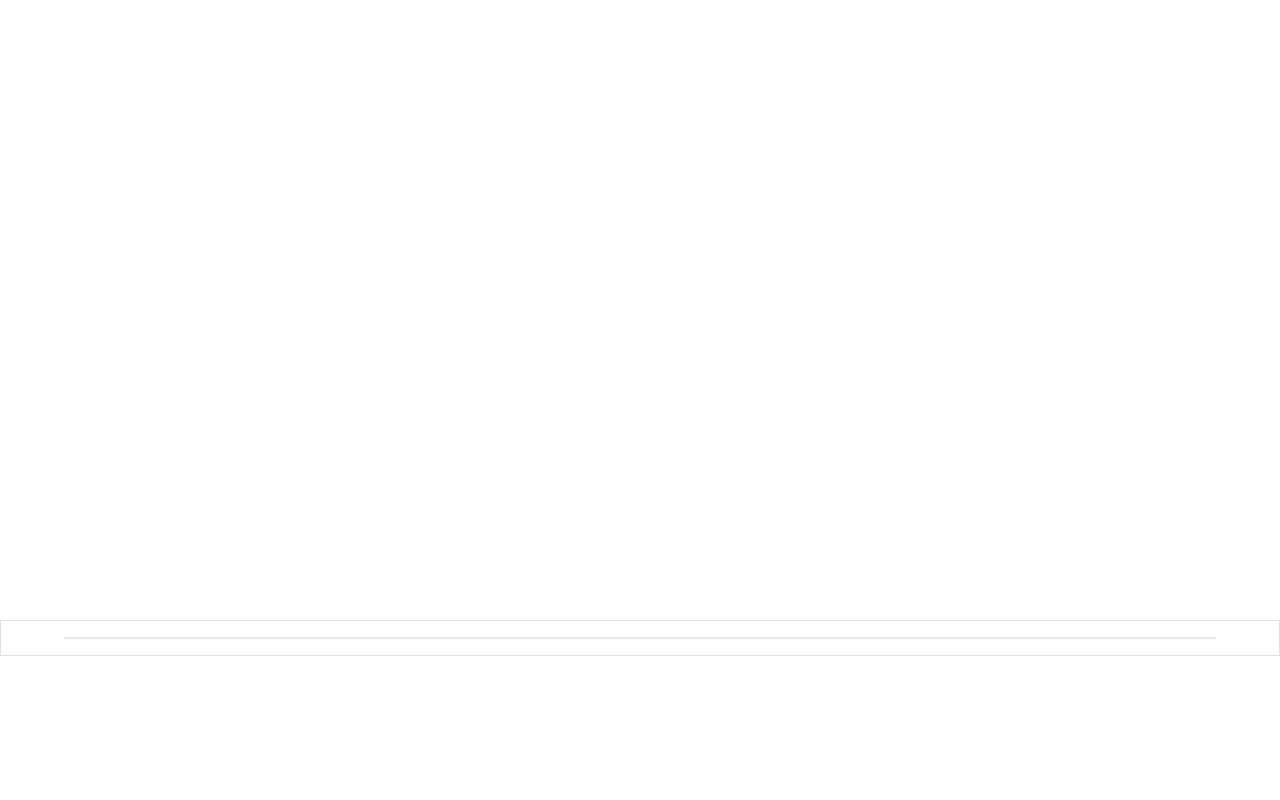
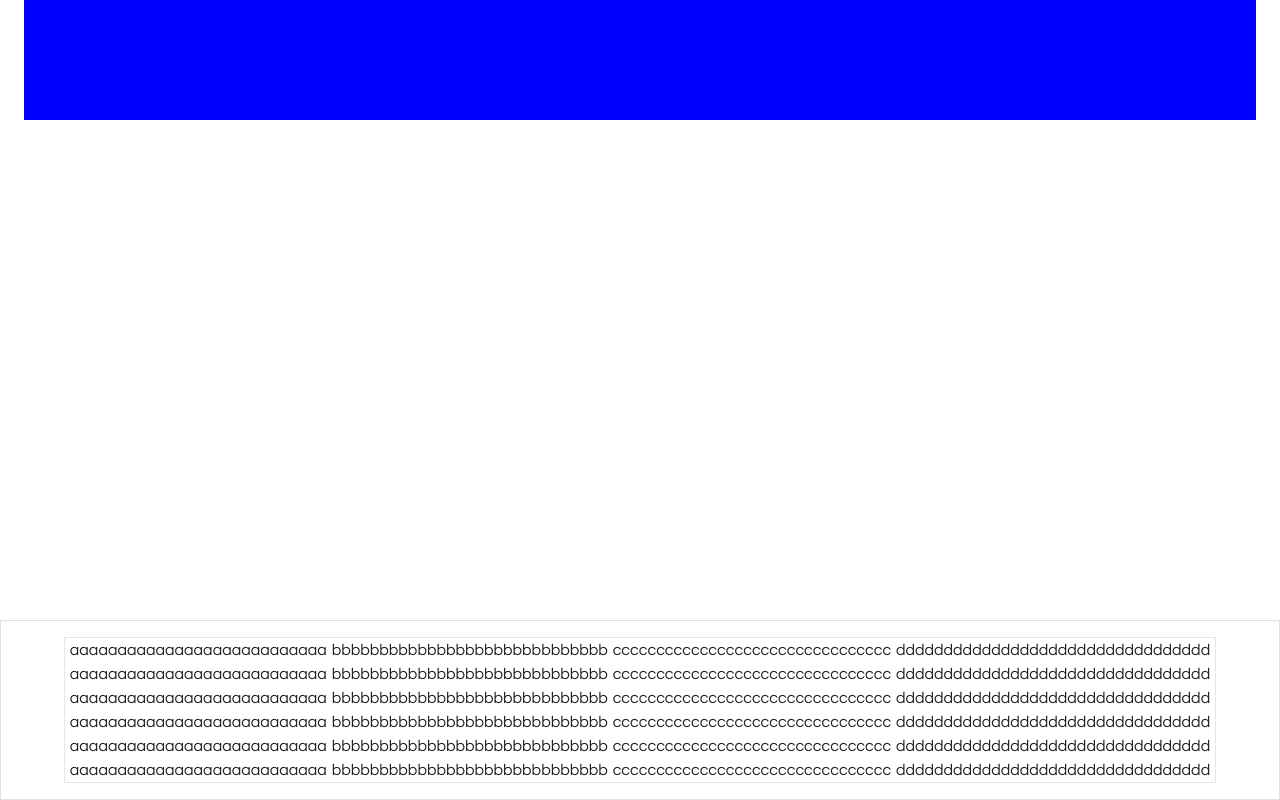
Before and after one commit to reaozoraa/cendrawasih-ticket, a Next.js app: page / in a window 1280 px wide. Shown: the part 597-1397 px from the top of the page. Before the commit the page ends 1253 px from the top, so only its background shows below. Built offline with nearby package versions, Linux system fonts and the light colour scheme.

Commit message:
try routing

```diff
--- /dev/null
+++ b/components/HotelCard.js
@@ -0,0 +1,5 @@
+import {
+    AppBar, Box, Toolbar, CssBaseline, IconButton, Typography, Menu,
+    Container, Avatar, Button, Tooltip, MenuItem, Card, CardActions,
+    CardContent, Tabs, Tab  }
+from '@mui/material/'
--- a/components/inputs/FlightSearch.js
+++ b/components/inputs/search/FlightSearch.js
@@ -7,6 +7,7 @@ FormLabel, TextField, Grid, Checkbox, InputLabel, OutlinedInput }
 from '@mui/material/'
 
 import SyncAlt from '@mui/icons-material/SyncAlt';
+import East from '@mui/icons-material/East';
 import PropTypes from 'prop-types';
 import Image from 'next/image';
 import { Flight } from '@mui/icons-material';
@@ -88,7 +89,7 @@ export default function FlightSearch() {
                         onChange={(newValue) => setDate(newValue)}
                     />
                     </LocalizationProvider>
-                    <SyncAlt sx={{ fontSize: "30px"}} />
+                    <East></East>
                     <LocalizationProvider dateAdapter={AdapterDayjs}>
                     <DatePicker
                         label="Tanggal Pergi"
--- a/components/layouts/Footer.js
+++ b/components/layouts/Footer.js
@@ -29,14 +29,45 @@ export default function Footer() {
         <Box
           sx={{
             flexGrow: 1,
-            justifyContent: "center",
             display: "flex",
             mb: 2,
           }}
-          className='border flex flex-wrap'
+          className='border flex flex-wrap justify-evenly'
         >
           <Box>
+            <h3>aaaaaaaaaaaaaaaaaaaaaaaaaaa</h3>
+            <h3>aaaaaaaaaaaaaaaaaaaaaaaaaaa</h3>
+            <h3>aaaaaaaaaaaaaaaaaaaaaaaaaaa</h3>
+            <h3>aaaaaaaaaaaaaaaaaaaaaaaaaaa</h3>
+            <h3>aaaaaaaaaaaaaaaaaaaaaaaaaaa</h3>
+            <h3>aaaaaaaaaaaaaaaaaaaaaaaaaaa</h3>
+          </Box>
 
+          <Box>
+            <h3>bbbbbbbbbbbbbbbbbbbbbbbbbbbbb</h3>
+            <h3>bbbbbbbbbbbbbbbbbbbbbbbbbbbbb</h3>
+            <h3>bbbbbbbbbbbbbbbbbbbbbbbbbbbbb</h3>
+            <h3>bbbbbbbbbbbbbbbbbbbbbbbbbbbbb</h3>
+            <h3>bbbbbbbbbbbbbbbbbbbbbbbbbbbbb</h3>
+            <h3>bbbbbbbbbbbbbbbbbbbbbbbbbbbbb</h3>
+          </Box>
+
+          <Box>
+            <h3>cccccccccccccccccccccccccccccccc</h3>
+            <h3>cccccccccccccccccccccccccccccccc</h3>
+            <h3>cccccccccccccccccccccccccccccccc</h3>
+            <h3>cccccccccccccccccccccccccccccccc</h3>
+            <h3>cccccccccccccccccccccccccccccccc</h3>
+            <h3>cccccccccccccccccccccccccccccccc</h3>
+          </Box>
+
+          <Box>
+            <h3>ddddddddddddddddddddddddddddddddd</h3>
+            <h3>ddddddddddddddddddddddddddddddddd</h3>
+            <h3>ddddddddddddddddddddddddddddddddd</h3>
+            <h3>ddddddddddddddddddddddddddddddddd</h3>
+            <h3>ddddddddddddddddddddddddddddddddd</h3>
+            <h3>ddddddddddddddddddddddddddddddddd</h3>
           </Box>
         </Box>
       </Container>
--- a/pages/index.js
+++ b/pages/index.js
@@ -16,8 +16,8 @@ import { Questrial } from 'next/font/google'
 
 import Footer from '../components/layouts/Footer';
 import Navbar from '../components/layouts/Navbar';
-import FlightSearch from '../components/inputs/FlightSearch';
-import HotelSearch from '../components/inputs/HotelSearch';
+import FlightSearch from '../components/inputs/search/FlightSearch';
+import HotelSearch from '../components/inputs/search/HotelSearch';
 
 const questrial = Questrial({
   subsets: ['latin'],
@@ -119,7 +119,8 @@ function Home() {
         </Card>
       </Container>
       <Container maxWidth="auto"  sx={{backgroundColor: "white", height: "100vh", position: "absolute", color: "black"}}>
-
+        {/* AIR */}
+        <Container maxWidth="auto"  sx={{backgroundColor: "blue", height: "50%", height: "300px"}} />
       </Container>
       <Footer />
 
```
Also changed, not shown: components/inputs/search/HotelSearch.js (renamed from components/inputs/HotelSearch.js), components/inputs/something.js (added), pages/search-result/flight-result.js (added), pages/search-result/hotel-result.js (added).
